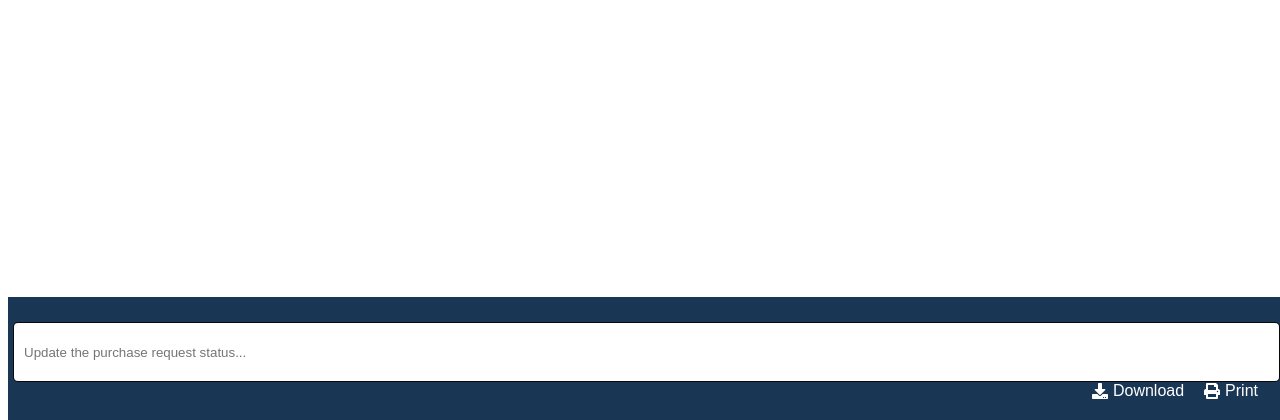
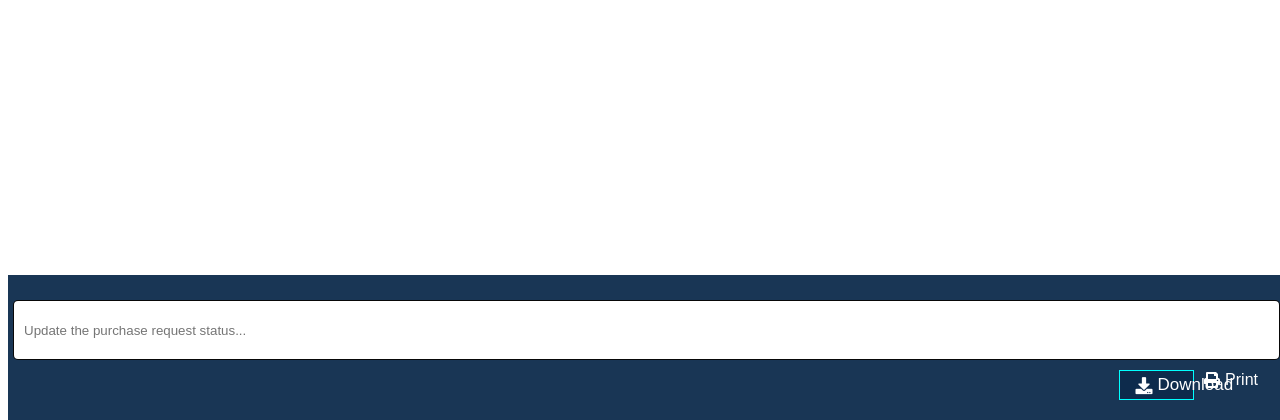
Before and after one commit to tinang0931/ONLINE_SUPPLY_OFFICE_COPY, a Django app: page /abstract/ in a window 1280 px wide. Shown: the part 380-800 px from the top of the page. Run offline with Django 4.2, Linux system fonts and the light colour scheme; the visitor is signed in with stand-in values (Sample User, id 1).

Commit message:
kristine/11-23-2023

```diff
--- a/accounts/templates/accounts/Admin/BAC_Secretariat/abstract.html
+++ b/accounts/templates/accounts/Admin/BAC_Secretariat/abstract.html
@@ -57,6 +57,18 @@
         }
 
 
+        .btn{
+            position: sticky;
+            width: 6%;
+            height: 30px;
+            border: #01ffff solid 0.5px;
+            background: rgba(1, 33, 67, 0.479);
+            font-weight: 250;
+            font-size: 17px;
+            text-align: center;
+            margin-top: 10px;
+        }
+
         .footer {
             background-color: rgba(1, 33, 67, 0.9);
             text-align: center;
@@ -103,9 +115,11 @@
         <input placeholder="Update the purchase request status...">
     </div>
         <div class="icons-container">
-            <a href="#" title="Download" class="icon-link">
-                <i class="fas fa-download"></i> Download
-            </a>
+            <button class="btn">
+                <a href="#" title="Download" class="icon-link">
+                    <i class="fas fa-download"></i> Download
+                </a>
+            </button>
             <a href="javascript:window.print()" title="Print" class="icon-link">
                 <i class="fas fa-print"></i> Print
             </a>
```
Also changed, not shown: accounts/static/css/landing.css (+4 -4 lines).
